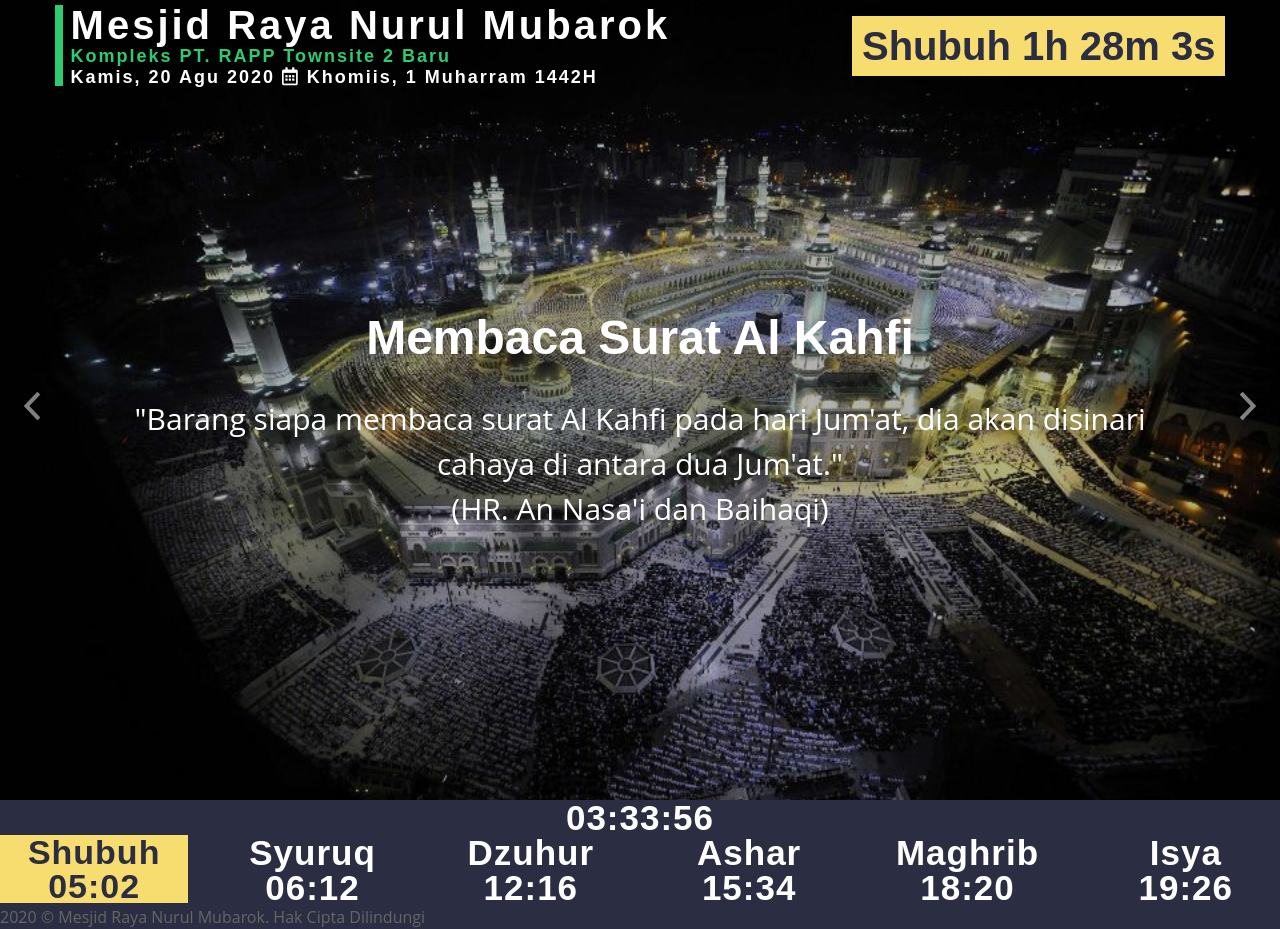
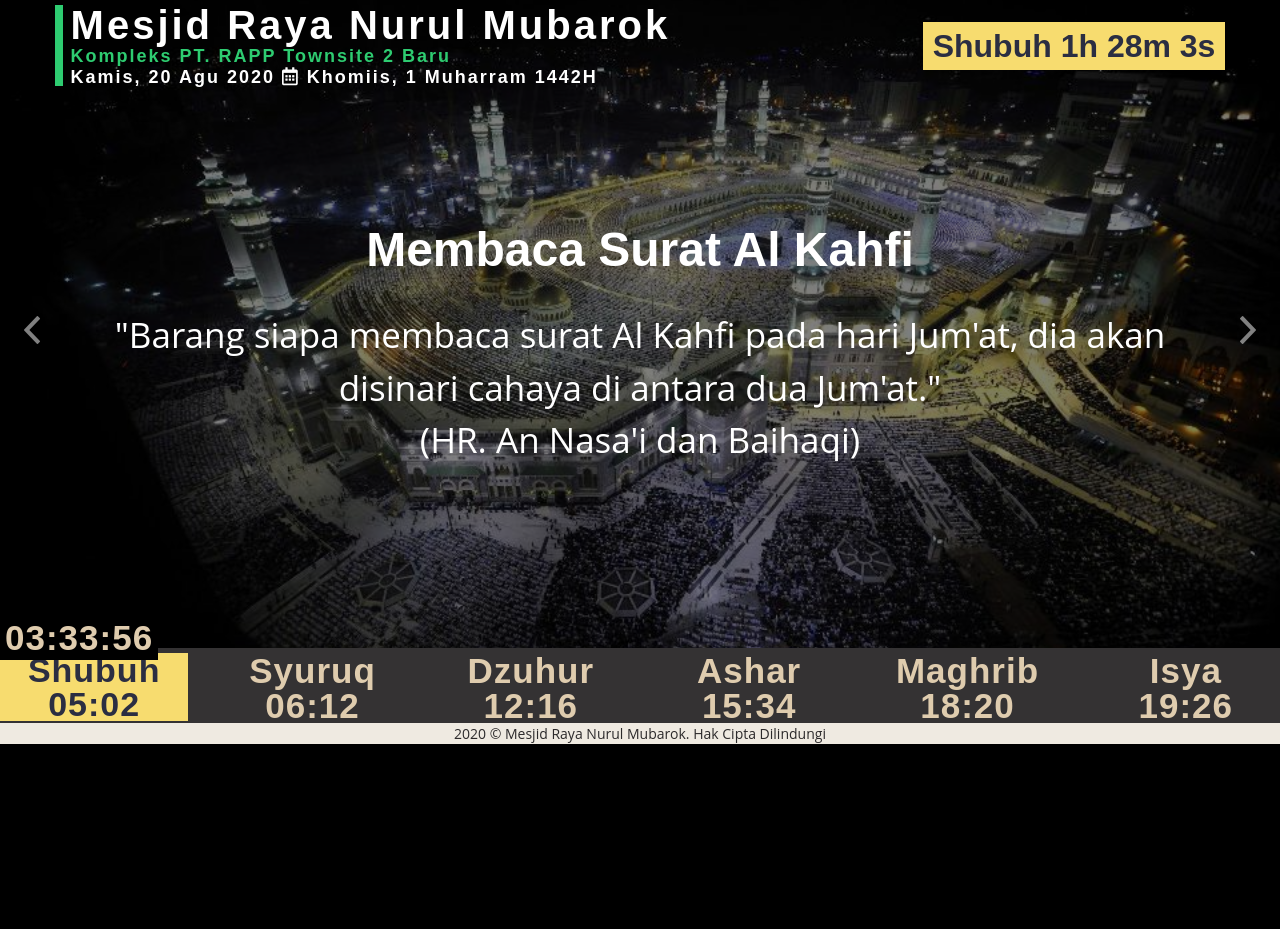
Before and after one commit to hendradwiputra/imasjid, a PHP site: page / in a window 1280 px wide. After the commit the page ends 744 px from the top, so only its background shows below. Run offline with PHP 8.4, Linux system fonts and the light colour scheme; some libraries are stand-ins or nearby versions; some web fonts are replaced.

Commit message:
Add files via upload

```diff
--- a/assets/css/style.css
+++ b/assets/css/style.css
@@ -9,10 +9,17 @@
 /*--------------------------------------------------------------
 # General
 --------------------------------------------------------------*/
+.solat-container {
+  padding-left: 0;
+  padding-right: 0;
+  margin-left: auto;
+  margin-right: auto;
+}
+
 body {
-  background: #2b2e42;
-  color: #666666;
+
   font-family: "Open Sans", sans-serif;
+  background-color: #000;
 
 }
 
@@ -43,6 +50,8 @@ h1, h2, h3, h4, h5, h6 {
 @keyframes blinker {
   50% {opacity: 0;}
 }
+
+
 
 /*--------------------------------------------------------------
 # Header
@@ -112,7 +121,7 @@ h1, h2, h3, h4, h5, h6 {
   position: relative;
   color: #2b2e42;
   transition: 0.3s;
-  font-size: 40px;
+  font-size: 32px;
   font-family: "Montserrat", sans-serif;
   font-weight: 600;
   background-color: #f7dc6f;
@@ -244,7 +253,7 @@ h1, h2, h3, h4, h5, h6 {
 --------------------------------------------------------------*/
 #intro {
   width: 100%;
-  height: 100vh;
+  height: 81vh;
   background: #000;
   overflow: hidden;
   position: relative;
@@ -272,7 +281,7 @@ h1, h2, h3, h4, h5, h6 {
 
 #intro .carousel-item::before {
   content: '';
-  background-color: rgba(0, 0, 0, 0.3); /* Pengaturan opacity */
+  background-color: rgba(0, 0, 0, 0.5); /* Pengaturan opacity */
 }
 
 #intro .carousel-container {
@@ -307,7 +316,7 @@ h1, h2, h3, h4, h5, h6 {
   width: 100%;
   margin: 0 auto 30px auto;
   color: #fff;
-  font-size: 30px;
+  font-size: 35px;
 }
 
 @media (min-width: 1024px) {
@@ -369,10 +378,9 @@ h1, h2, h3, h4, h5, h6 {
 /*--------------------------------------------------------------
 # Footer
 --------------------------------------------------------------*/
-
-#footer .top {
-  background: #2b2e42;
-  color: #fff;
+#footer {
+  background-color: #343233;
+  width:100%;
 }
 
 #footer h3 {
@@ -382,9 +390,10 @@ h1, h2, h3, h4, h5, h6 {
   font-weight: 700;
   letter-spacing: 1px;
   text-align: center;
-  color: #fff;
+  color: #dfccae;
   margin-top: 0px;
   margin-bottom: 0px;
+
 }
 
 #footer h3 .selected {
@@ -396,35 +405,39 @@ h1, h2, h3, h4, h5, h6 {
   text-align: center;
   color: #2b2e42;
   background-color: #f7dc6f;
-}
-
-#footer .info {
-  background: #000;
-}
-
-#footer .info .time{
-  font-size: 36px;
-  line-height: 1;
-  font-family: "Montserrat", sans-serif;
-  font-weight: 700;
-  letter-spacing: 3px;
-  text-align: center;
-  color: #fff;
-
-  /*background: #283593;*/
 
 }
 
-#footer .info .running-text{
+#footer .jam {
+  font-size: 40px;
+  letter-spacing: 3px;
+  position: absolute;
+  right: 90;
+  bottom: 140px;
+  background-color: #000;
+  z-index: 2;
+  padding: 5px;
+}
+
+#footer .running-text{
   font-size: 33px;
   line-height: 1;
   font-family: "Montserrat", sans-serif;
   font-weight: 700;
   letter-spacing: 3px;
   text-align: center;
-  color: #fff;
+  color: #dfccae;
+  margin-bottom: 5px;
+  background-color: #2c2a2b;
+}
 
+#footer .copyright {
+  font-size: 14px;
+  color: #2c2a2b;
+  text-align: center;
+  background-color: #efeae1;
 }
+
 #footer a {
 	color: #fff;
 }
```
